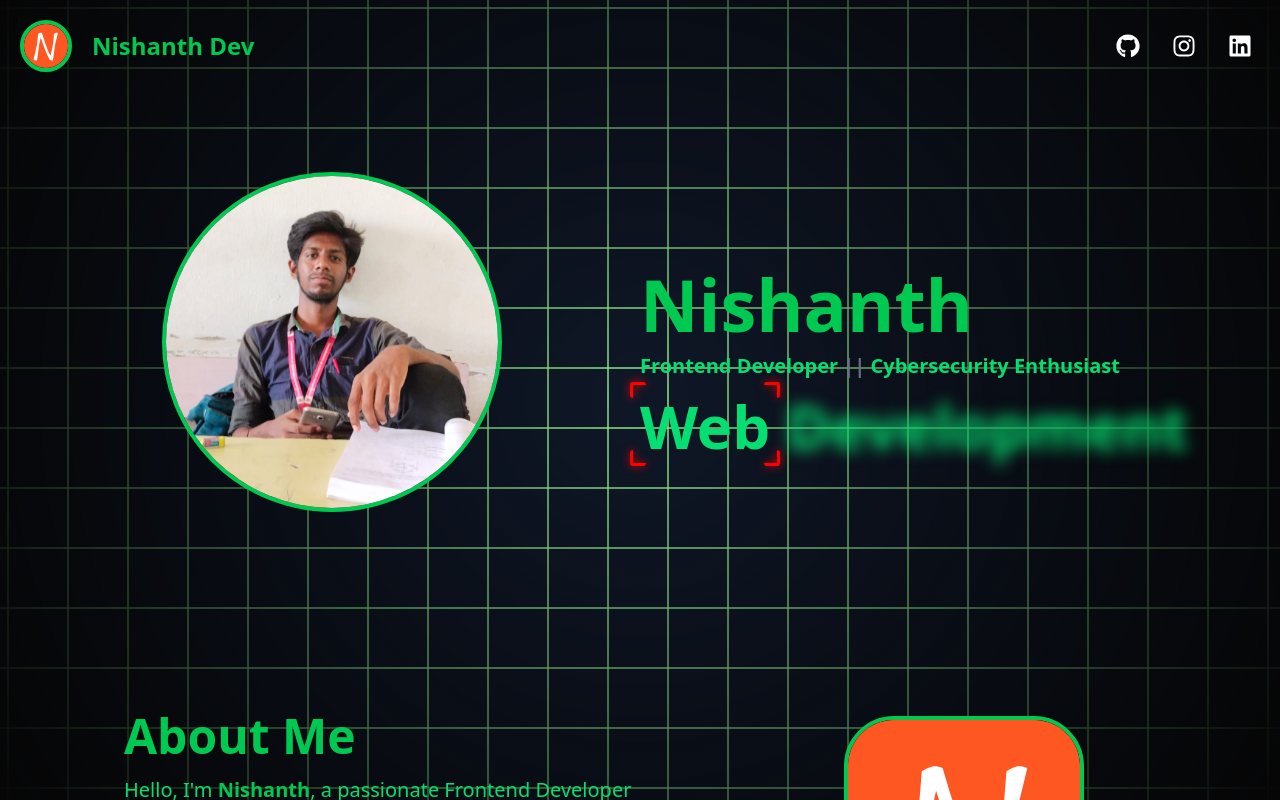
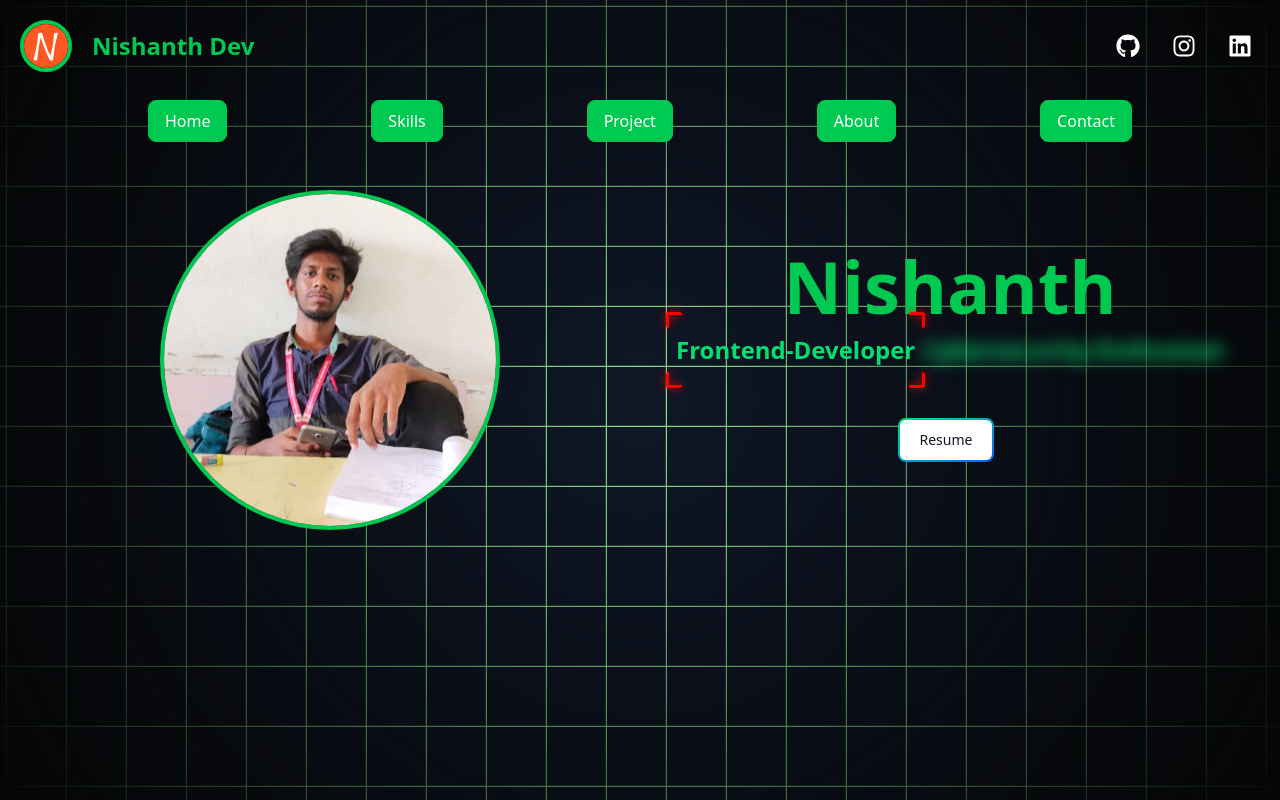
Before and after one commit to Nishanthnaa52/Nishanth-Portfolio, a React (Vite) app: page / in a window 1280 px wide. Shown: the top 800 px of the page. Built offline with nearby package versions, Linux system fonts and the light colour scheme.

Commit message:
Change a UI and add a new  section moving button

```diff
--- a/index.html
+++ b/index.html
@@ -6,7 +6,7 @@
     <meta name="viewport" content="width=device-width, initial-scale=1.0" />
     <meta name="application-name" content="My App">
     <meta name="theme-color" content="#48bb78"/>
-    <title>Nishanth</title>
+    <title>Nishanth Dev</title>
   </head>
   <body>
     <div id="root"></div>
--- a/src/App.jsx
+++ b/src/App.jsx
@@ -2,8 +2,10 @@ import React from "react";
 import { useEffect } from "react";
 import Squares from "./componets/background.jsx";
 import Navber from "./componets/navber.jsx";
+import ReanderButton from "./componets/pageReander.jsx";
 import HeroSection from "./componets/herosection.jsx";
-import About from "./componets/about.jsx";
+//import About from "./componets/about.jsx";
+
 
 const App = () => {
   useEffect(() => {
@@ -27,8 +29,8 @@ const App = () => {
       {/* Content */}
       <div className="relative min-h-screen w-full flex flex-col z-10 text-white overflow-x-hidden">
         <Navber />
+        <ReanderButton />
         <HeroSection />
-        <About />
       </div>
     </>
   );
--- a/src/componets/focus.jsx
+++ b/src/componets/focus.jsx
@@ -58,7 +58,7 @@ const TrueFocus = ({
 
   return (
     <div
-      className="relative flex gap-4 justify-center items-center flex-wrap"
+      className="relative flex gap-2 justify-center items-center flex-wrap"
       ref={containerRef}
     >
       {words.map((word, index) => {
@@ -67,7 +67,7 @@ const TrueFocus = ({
           <span
             key={index}
             ref={(el) => (wordRefs.current[index] = el)}
-            className="relative font-black cursor-pointer text-green-400 text-[25px] sm:text-6xl pt-1"
+            className="relative font-black cursor-pointer text-[10px] sm:text-2xl py-3 text-green-400 hover:text-red-500"
             style={{
               filter: manualMode
                 ? isActive
@@ -89,7 +89,7 @@ const TrueFocus = ({
       })}
 
       <motion.div
-        className="absolute top-0 left-0 pointer-events-none box-border border-0"
+        className="absolute text-center top-0 left-0 pointer-events-none box-border border-0"
         animate={{
           x: focusRect.x,
           y: focusRect.y,
--- a/src/componets/herosection.jsx
+++ b/src/componets/herosection.jsx
@@ -19,10 +19,10 @@ function HeroSection() {
   });
 
   return (
-    <div className="flex flex-col sm:py-20 sm:flex-row items-center justify-center h-fit w-full px-6 mt-10 sm:mt-0 ">
+    <div className="flex items-center justify-center flex-col sm:py-10 sm:flex-row h-fit w-full px-5 mt-10 sm:mt-0 ">
 
       {/* Profile Image */}
-      <motion.div {...getMotionProps(-100, 0, 1, 1.8)} className="flex justify-center w-full sm:w-1/2">
+      <motion.div {...getMotionProps(-100, 0, 1, 3.5)} className="flex justify-center w-full sm:w-1/2">
         <motion.img
           className="w-40 h-40 sm:w-70 sm:h-70 lg:w-75 lg:h-75 xl:w-85 xl:h-85 object-cover rounded-full border-4 border-green-500"
           src={myPhoto}
@@ -31,21 +31,26 @@ function HeroSection() {
       </motion.div>
 
       {/* Hero Content */}
-      <motion.div {...getMotionProps(100, 0, 1, 1.8)} className="font-bold text-center sm:text-left sm:w-1/2 flex flex-col items-center sm:items-start justify-center">
-        <p className="text-5xl pt-10 sm:text-7xl text-green-500 hover:text-red-500 hover:tracking-[5px] transition-all duration-300 ease-in-out">
+      <motion.div {...getMotionProps(100, 0, 1, 3.5)} className="flex flex-col justify-center items-center font-bold  sm:w-1/2">
+        <p className="text-5xl sm:text-7xl text-green-500 hover:text-red-500 hover:tracking-[5px] transition-all duration-300 ease-in-out">
           Nishanth
         </p>
-        <p className="text-lg sm:text-xl py-3 text-green-400 hover:text-red-500">
-          Frontend Developer <span className="text-gray-500">||</span> Cybersecurity Enthusiast
-        </p>
         <TrueFocus
-          sentence="Web Development"
+          sentence="Frontend-Developer Cybersecurity-Enthusiast"
           manualMode={false}
           blurAmount={8}
           borderColor="red"
           animationDuration={1}
           pauseBetweenAnimations={1}
         />
+        <button
+          className="mt-5 sm:mt-10 inline-flex items-center justify-center p-0.5 mb-2 me-2 overflow-hidden text-sm font-medium text-gray-900 rounded-lg group bg-gradient-to-br from-green-400 to-blue-600 group-hover:from-green-400 group-hover:to-blue-600 hover:text-white dark:text-white focus:ring-4 focus:outline-none focus:ring-green-200 dark:focus:ring-green-800"
+          onClick={() => window.open("https://drive.google.com/file/d/1khmNuxfafWahXOmm-Ewm9YmSWbJAZ0Gr/view?usp=sharing")}
+        >
+          <span className="px-5 py-2.5 transition-all ease-in duration-75 bg-white dark:bg-gray-900 rounded-md group-hover:bg-transparent group-hover:dark:bg-transparent">
+            Resume
+          </span>
+        </button>
       </motion.div>
 
     </div>
--- /dev/null
+++ b/src/componets/pageReander.jsx
@@ -0,0 +1,31 @@
+import React from 'react';
+import{ motion } from 'framer-motion';
+
+
+
+function ReanderButton() {
+
+    const buttonName = ["Home", "Skills", "Project", "About", "Contact"];
+
+    return (
+        <motion.div
+            initial={{ y: -50, opacity: 0 }}
+            animate={{ y: 0, opacity: 1 }}
+            transition={{ duration: 1, delay: 2.5 }}
+        >
+            <ul className="flex gap-2 justify-around flex-wrap px-5 sm:px-20 ">
+                {buttonName.map((btnName, btnIndex) =>
+                    <li
+                        className="my-2 bg-green-500 px-4 py-2 font-medium rounded-md border-green-500 border-1 cursor-pointer flex justify-center sm:justify-around sm:rounded-lg hover:scale-105 hover:bg-transparent transform transition duration-200 ease-in-out"
+                        key={btnIndex}>
+
+                        {btnName}
+
+                    </li>
+                )}
+            </ul>
+        </motion.div>
+    );
+}
+
+export default ReanderButton;
```
